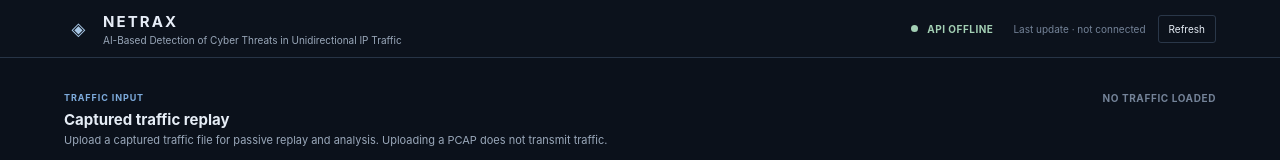
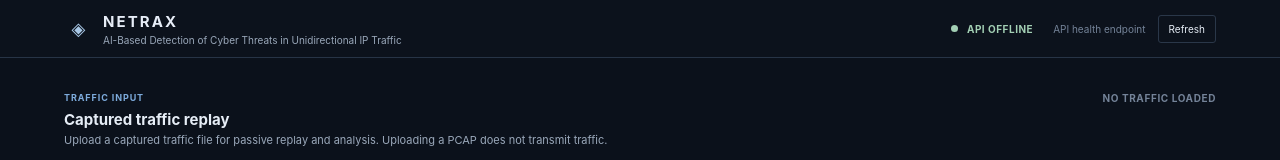
Before and after one commit to Chetan-code-lrca/NetraX-dashboard, a React (Vite) app: page / in a window 1280 px wide. Shown: the top 160 px of the page. Built offline with nearby package versions, Linux system fonts and the light colour scheme; no server answers.

Commit message:
fix: report actual API connectivity in src/components/Header.jsx

```diff
--- a/src/components/Header.jsx
+++ b/src/components/Header.jsx
@@ -1,5 +1,5 @@
 function Header({ systemStatus }) {
   const isOffline = systemStatus === 'BACKEND OFFLINE'
-  return <header className="site-header"><div className="brand"><div className="brand-mark" aria-hidden="true">◈</div><div><h1>NETRAX</h1><p>AI-Based Detection of Cyber Threats in Unidirectional IP Traffic</p></div></div><div className="header-actions"><div className={`monitoring-status ${isOffline ? 'offline' : ''}`}><span className="status-dot" aria-hidden="true" />{systemStatus}</div><span className="last-update">Last update · not connected</span><button className="refresh-button" type="button" onClick={() => window.location.reload()}>Refresh</button></div></header>
+  return <header className="site-header"><div className="brand"><div className="brand-mark" aria-hidden="true">◈</div><div><h1>NETRAX</h1><p>AI-Based Detection of Cyber Threats in Unidirectional IP Traffic</p></div></div><div className="header-actions"><div className={`monitoring-status ${isOffline ? 'offline' : ''}`}><span className="status-dot" aria-hidden="true" />{systemStatus}</div><span className="last-update">API health endpoint</span><button className="refresh-button" type="button" onClick={() => window.location.reload()}>Refresh</button></div></header>
 }
 export default Header
```
